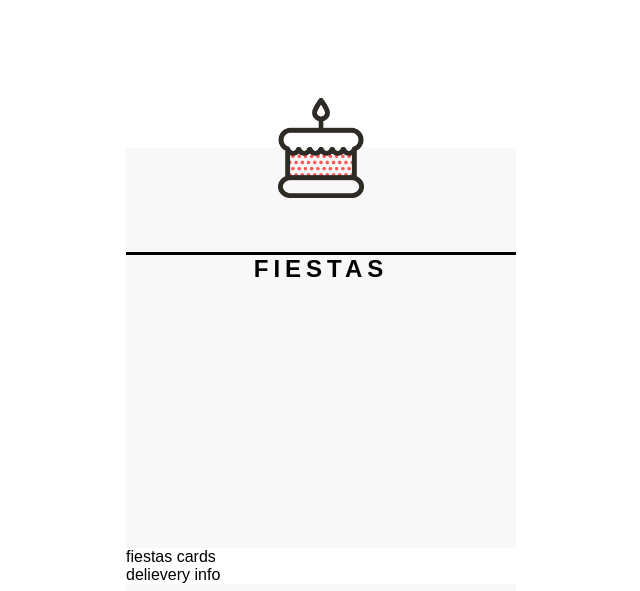
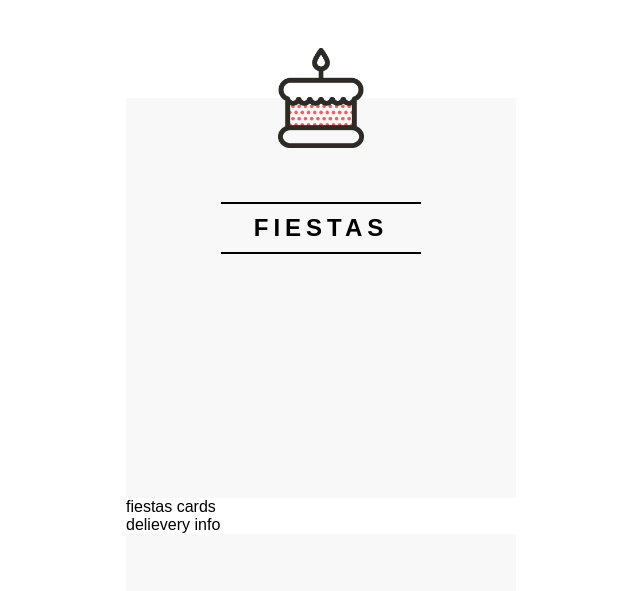
Before and after one commit to Learning-X/202201-W1CHWK-lucstpierre-edgaralcolea, a website: page index.html in a window 1280 px wide. Shown: the part 137-728 px from the top of the page, without its empty margins (319-959 px from the left). Drawn offline with Linux system fonts and the light colour scheme.

Commit message:
added borders to title FIESTAS

```diff
--- a/styles/sass/styles.scss
+++ b/styles/sass/styles.scss
@@ -39,17 +39,25 @@
 }
 .hero {
   padding-top: 3rem;
-  height: 25rem;
+  height: 20rem;
   text-align: center;
 }
+
 .main {
   height: 40rem;
   background-color: #f8f8f8;
   text-align: center;
+
   h1 {
+    border-top: 2px solid black;
+    border-bottom: 2px solid black;
     font-family: "Source Sans Pro", sans-serif;
+    font-weight: 800;
     letter-spacing: 0.5rem;
-    border-top: 3px solid #000;
+    width: 200px;
+    margin: 0 auto;
+    padding-top: 10px;
+    padding-bottom: 10px;
   }
   &__cake {
     height: 10rem;
```
Also changed, not shown: index.html (+2 -0 lines), styles/styles.css, 1 other file.
